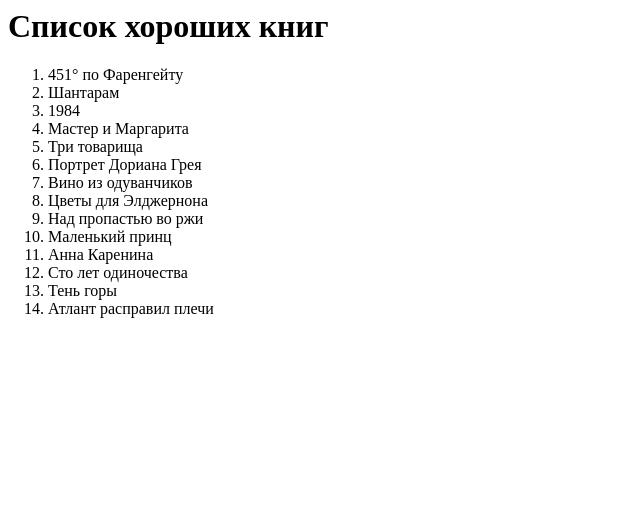
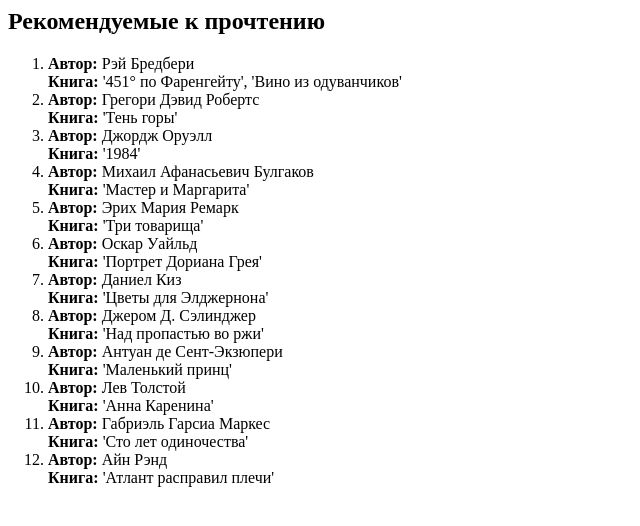
Before and after one commit to askouev/listBooks, a PHP site: page / in a window 1280 px wide. Shown: the top 526 px of the page, without its empty margins (0-640 px from the left). Run offline with PHP 8.4, Linux system fonts and the light colour scheme.

Commit message:
Associative array

```diff
--- a/index.php
+++ b/index.php
@@ -1,29 +1,34 @@
 <?php
 
-echo "<h1>Список хороших книг</h1>";
+echo "<h2>Рекомендуемые к прочтению</h2>";
 
 
-$books = array("451° по Фаренгейту",
-	            "Шантарам",
-	            "1984",
-               "Мастер и Маргарита",
-               "Три товарища",
-               "Портрет Дориана Грея",
-               "Вино из одуванчиков",
-               "Цветы для Элджернона",
-               "Над пропастью во ржи",
-               "Маленький принц",
-               "Анна Каренина",
-               "Сто лет одиночества",
-	            "Тень горы",
-	            "Атлант расправил плечи" );
+$books = array("Рэй Бредбери" => "'451° по Фаренгейту', 'Вино из одуванчиков'",
+               "Грегори Дэвид Робертс" => "'Шантарам'",
+               "Джордж Оруэлл" => "'1984'",
+               "Михаил Афанасьевич Булгаков" =>  "'Мастер и Маргарита'",
+               "Эрих Мария Ремарк" => "'Три товарища'",
+               "Оскар Уайльд" => "'Портрет Дориана Грея'",
+               "Даниел Киз" => "'Цветы для Элджернона'",
+               "Джером Д. Сэлинджер" => "'Над пропастью во ржи'",
+               "Антуан де Сент-Экзюпери" => "'Маленький принц'",
+               "Лев Толстой" => "'Анна Каренина'",
+               "Габриэль Гарсиа Маркес" => "'Сто лет одиночества'",
+               "Грегори Дэвид Робертс" => "'Тень горы'",
+               "Айн Рэнд" => "'Атлант расправил плечи'"
+            );
+echo "<ol>";
+foreach ($books as $key => $value) {
+	echo "<li><b>Автор:</b> $key<br>  <b>Книга:</b> $value<br></li>";
+}
+echo "</ol>";
 
-$listBooks = count($books);
+/*$listBooks = count($books);
 
 echo "<ol>";
 for($i = 0; $i < $listBooks; $i++){
 	echo "<li>$books[$i]</li>";
 }
-echo "</ol>";
+echo "</ol>";*/
 
 ?>
```
